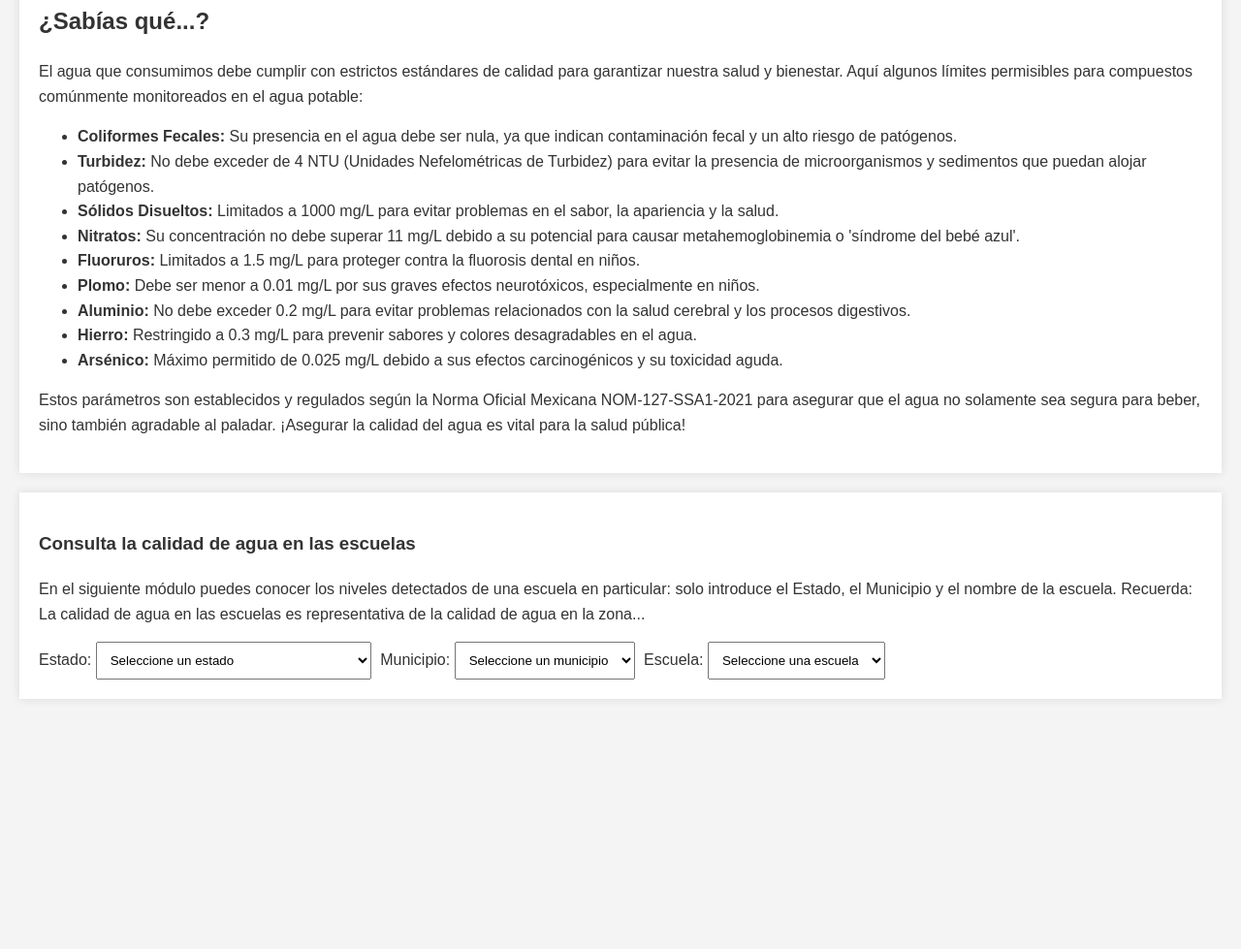
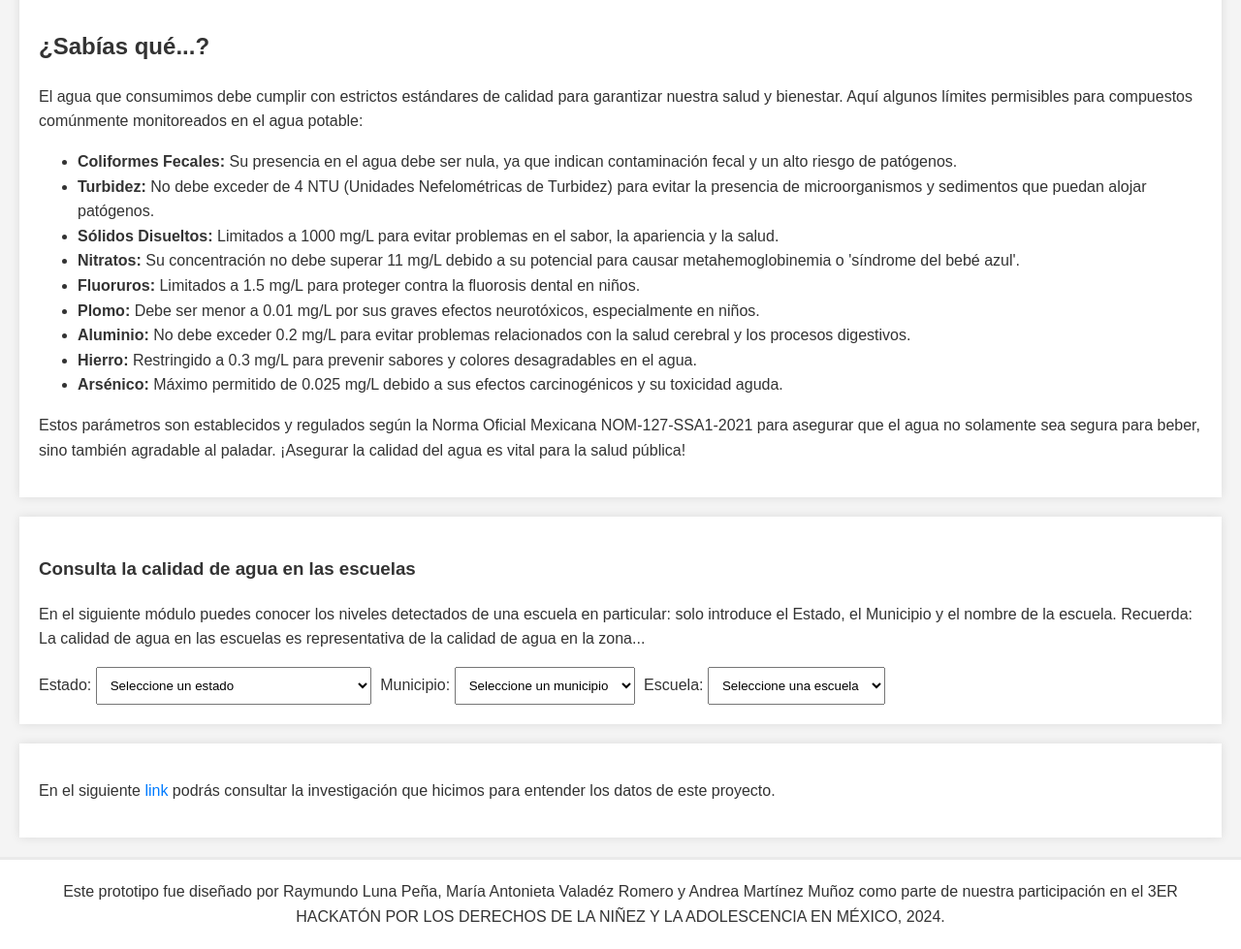
Before and after one commit to dataviz-itam/hackat-n-agua-en-escuelas-Maria-Raymundo-Andrea, a plain HTML site: page index.html in a window 1280 px wide. Shown: the part 2156-3135 px from the top of the page at 97% size. Before the commit the page ends 2897 px from the top, so only its background shows below. Drawn offline with nearby package versions, Linux system fonts and the light colour scheme.

Commit message:
Add files via upload

```diff
--- a/index.html
+++ b/index.html
@@ -36,7 +36,7 @@
                 Los datos usados para lograr el proyecto fueron obtenidos de distintas fuentes. Para empezar, se decidió usar la base de datos en calidad de agua en escuelas que recopila los dictámenes de las pruebas realizadas de un tratamiento de los datos recopilados entre Cántaro Azul, el Inventario Nacional de Calidad del Agua y FANMex.  La base de datos tiene 43 diferentes parámetros: código postal, nivel educativo, nombre de la entidad , ubicación de la escuela, nombre del control (público o privado), alumnos total, docente total, parámetros biológicos y físicos, parámetros químicos, etc.                  Es importante mencionar que en este reporte no se incluyen todos los parámetros que se analizaron, solo aquellos que representan un daño significativo a aquél que consuma el agua con concentraciones por encima del límite permitido por la Norma Oficial Mexicana NOM-127-SSA1-2021.
             </p>
             <p>
-                Asimismo, al analizar toda la información se encontró que había muchas casillas con NaN (not a number) y ND (no detectado) lo cual lo volvió más complicado por la falta de información. A continuación, se presenta un mapa de calor de la falta de información.
+                Asimismo, al analizar toda la información se encontró que había muchas casillas con NaN (not a number) y ND (no detectado) lo cual lo volvió más complicado por la falta de información. Los autores de la base de datos nos comentaron que esto se debía a problemas al momento de compilar los datos. A continuación, se presenta un mapa de calor de la falta de información.
             </p>
         </section>
     </main>
@@ -92,5 +92,14 @@
         <div id="school-data"></div> <!-- Contenedor para mostrar los datos de la escuela -->
     </section>
     <script src="table.js"></script> <!-- Enlaza un archivo JavaScript para funcionalidad -->
+    <section>
+        <p>
+            En el siguiente <a href="https://docs.google.com/document/d/1s2gvrRfa-FwqfrmDDI2J4C7KhnRrrvTNhbGNlIkhRp4/edit?usp=sharing">link</a> podrás consultar la investigación que hicimos para entender los datos de este proyecto.
+        </p>
+    </section>
 </body>
+<footer>
+    Este prototipo fue diseñado por Raymundo Luna Peña, María Antonieta Valadéz Romero y Andrea Martínez Muñoz como parte de nuestra participación en el 3ER HACKATÓN POR LOS DERECHOS DE LA NIÑEZ Y LA ADOLESCENCIA EN MÉXICO, 2024.
+
+</footer>
 </html>
```
Also changed, not shown: 1 other file.
